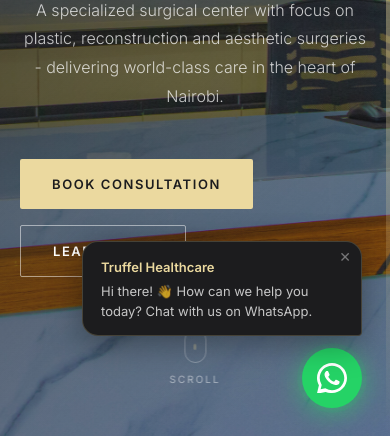
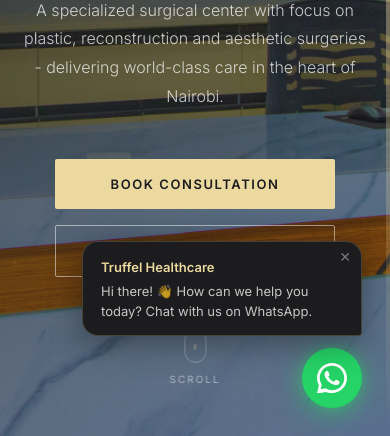
Before and after one commit to joelmuthee/truffel, a plain HTML site: page index.html in a window 390 px wide. Shown: the part 408-844 px from the top of the page. Drawn offline with nearby package versions, Linux system fonts and the light colour scheme; a script that the page names is missing; a web font is replaced by a local one.

Commit message:
Center hero CTAs on mobile with consistent max-width

```diff
--- a/index.html
+++ b/index.html
@@ -1864,7 +1864,8 @@
       .hours-grid { grid-template-columns: 1fr; }
       .footer-grid { grid-template-columns: 1fr; gap: 48px; }
       .footer-bottom { flex-direction: column; gap: 12px; text-align: center; }
-      .hero-ctas { flex-direction: column; align-items: flex-start; }
+      .hero-ctas { flex-direction: column; align-items: center; justify-content: center; }
+      .hero-ctas .btn { width: 100%; max-width: 280px; text-align: center; justify-content: center; }
       .about-stats { gap: 24px; }
       .services-header { flex-direction: column; align-items: flex-start; gap: 20px; }
     }
```
